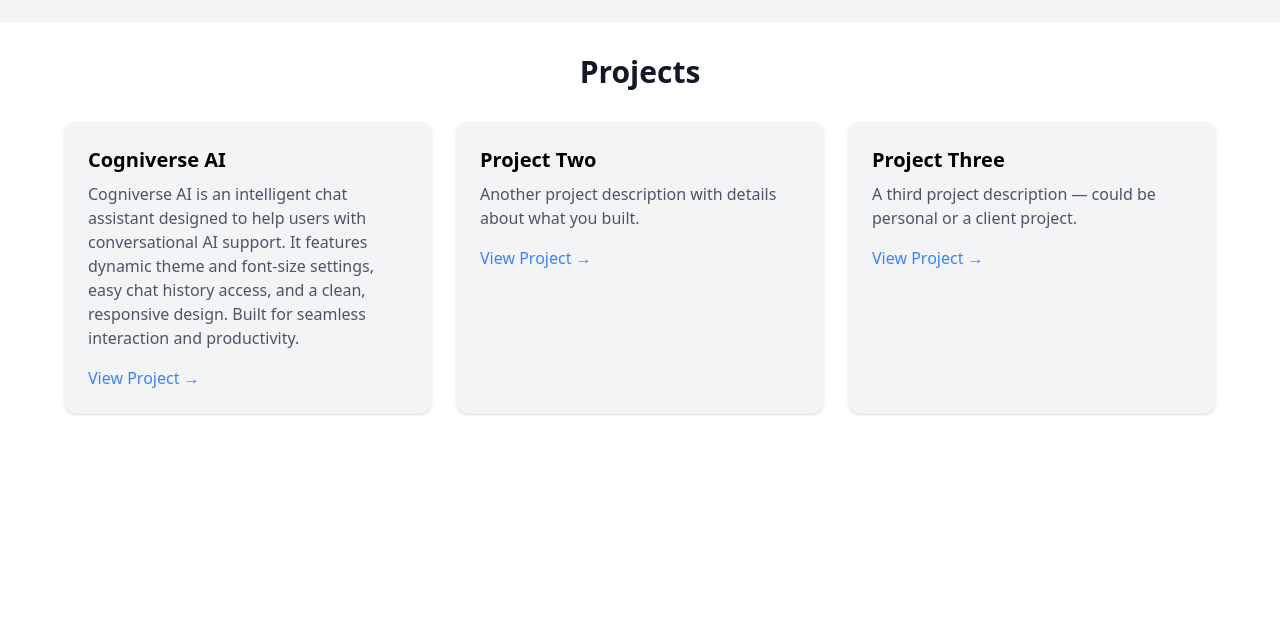
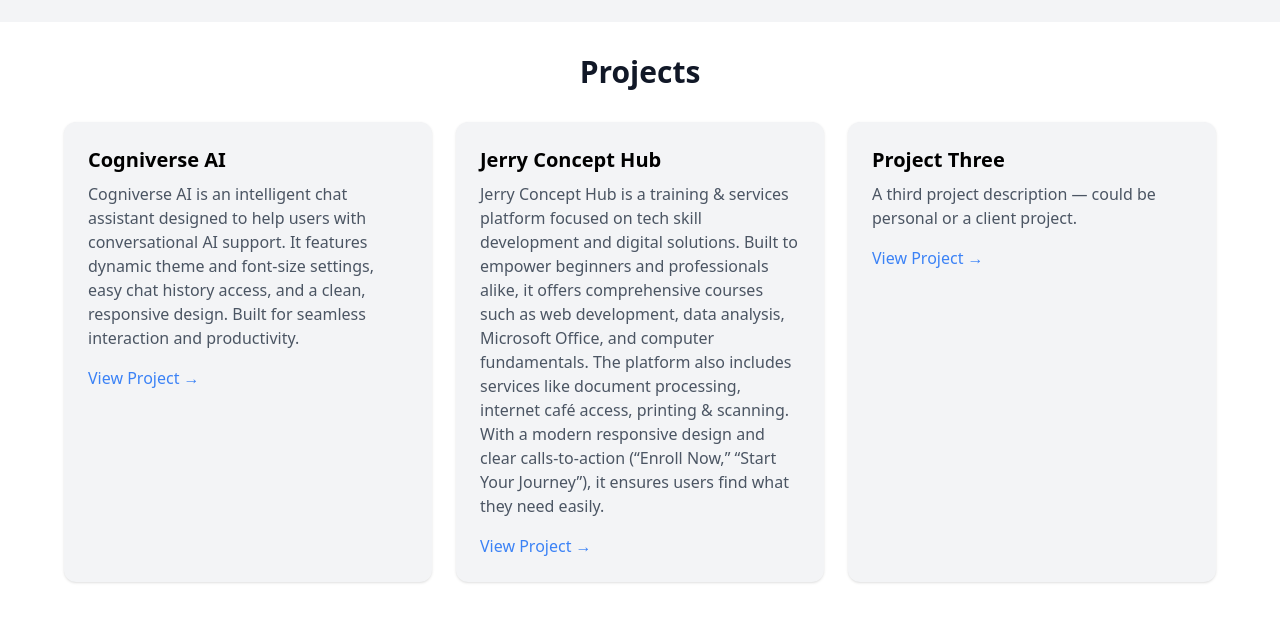
Before and after one commit to Jerrysoftwork/jerry-port, a React (Vite) app: page / in a window 1280 px wide. Shown: the part 1578-2200 px from the top of the page. Built offline with nearby package versions, Linux system fonts and the light colour scheme.

Commit message:
add project description for Jerry Concept Hub

```diff
--- a/src/components/Projects.jsx
+++ b/src/components/Projects.jsx
@@ -11,7 +11,10 @@
         <div className="bg-gray-100 p-6 rounded-xl shadow hover:shadow-lg transition">
           <h3 className="text-xl font-semibold mb-2">Cogniverse AI</h3>
           <p className="text-gray-600 mb-4">
-            Cogniverse AI is an intelligent chat assistant designed to help users with conversational AI support. It features dynamic theme and font-size settings, easy chat history access, and a clean, responsive design. Built for seamless interaction and productivity.
+            Cogniverse AI is an intelligent chat assistant designed to help
+            users with conversational AI support. It features dynamic theme and
+            font-size settings, easy chat history access, and a clean,
+            responsive design. Built for seamless interaction and productivity.
           </p>
           <a
             href="https://cogniverse-bot.netlify.app/"
@@ -25,12 +28,19 @@
 
         {/* Project Card 2 */}
         <div className="bg-gray-100 p-6 rounded-xl shadow hover:shadow-lg transition">
-          <h3 className="text-xl font-semibold mb-2">Project Two</h3>
+          <h3 className="text-xl font-semibold mb-2">Jerry Concept Hub</h3>
           <p className="text-gray-600 mb-4">
-            Another project description with details about what you built.
+            Jerry Concept Hub is a training & services platform focused on tech
+            skill development and digital solutions. Built to empower beginners
+            and professionals alike, it offers comprehensive courses such as web
+            development, data analysis, Microsoft Office, and computer
+            fundamentals. The platform also includes services like document
+            processing, internet café access, printing & scanning. With a modern
+            responsive design and clear calls-to-action (“Enroll Now,” “Start
+            Your Journey”), it ensures users find what they need easily.
           </p>
           <a
-            href="#"
+            href="https://stepify-azure.vercel.app/"
             className="text-blue-500 font-medium hover:underline"
             target="_blank"
             rel="noopener noreferrer"
```
